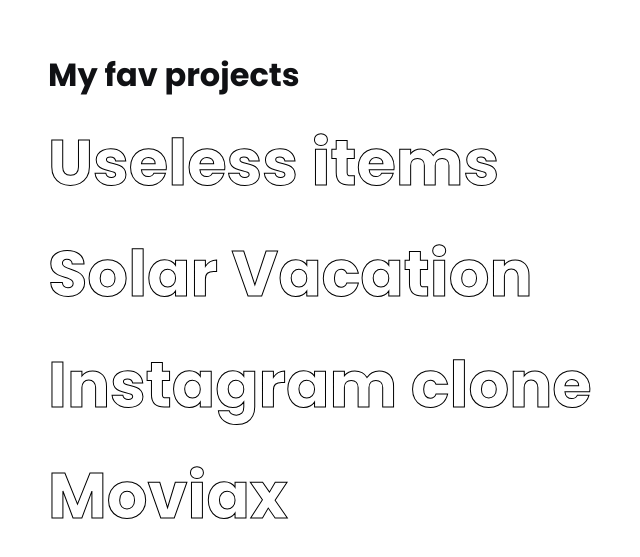
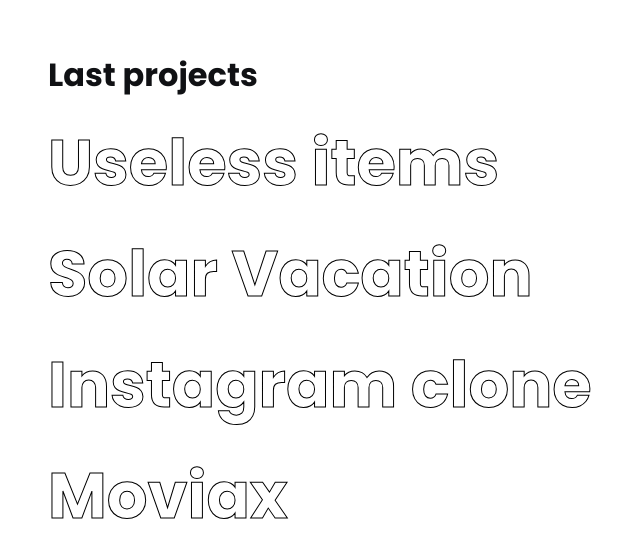
Before and after one commit to YuriRDev/yurirdev.github.io, a React (Create React App) app: page / in a window 1280 px wide. Shown: the part 1677-2234 px from the top of the page, without its empty margins (7-647 px from the left). Built offline with nearby package versions, Linux system fonts and the light colour scheme.

Commit message:
⚒ Projects comp. 📱

```diff
--- a/src/Components/Project/styles.ts
+++ b/src/Components/Project/styles.ts
@@ -17,6 +17,19 @@
     color: ${(props: any) => (props.active ? "transparent" : "#e1e1e1")};
     opacity: ${(props: any) => (props.active ? "0.8" : "1")};
   }
+
+  @media (max-width: 600px) {
+    font-size: 52px;
+  }
+
+  @media (max-width: 500px) {
+    font-size: 42px;
+  }
+
+  @media (max-width: 410px) {
+    font-size: 36px;
+  }
+
 `;
 
 export const LinkList = styled.div`
--- a/src/Pages/Projects/index.tsx
+++ b/src/Pages/Projects/index.tsx
@@ -13,7 +13,7 @@
   return (
     <BigContainer style={{}}>
       <Container>
-        <Title>My fav projects</Title>
+        <Title>Last projects</Title>
         <Project
           name={"Useless items"}
           dribble={"https://dribbble.com/shots/17598729-Useless-Items"}
```
